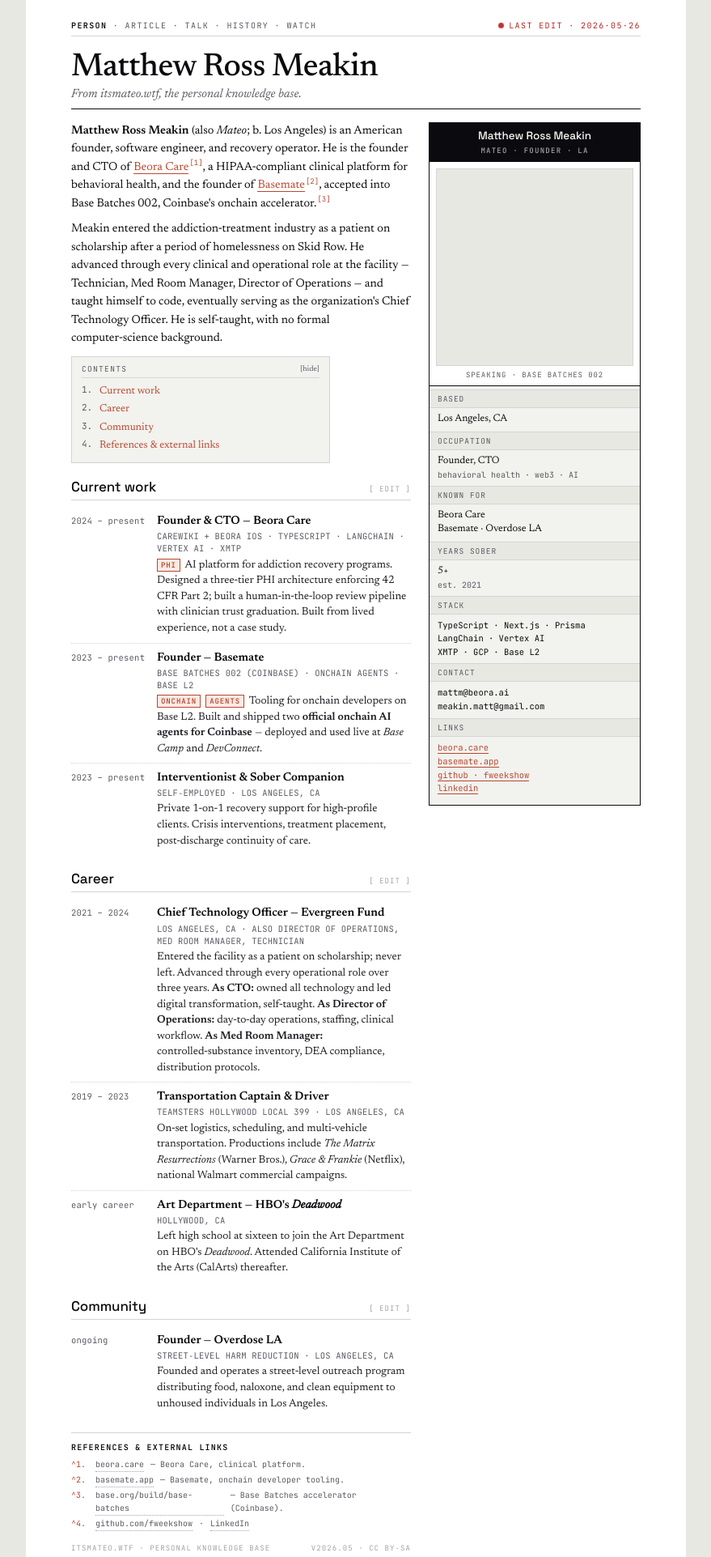
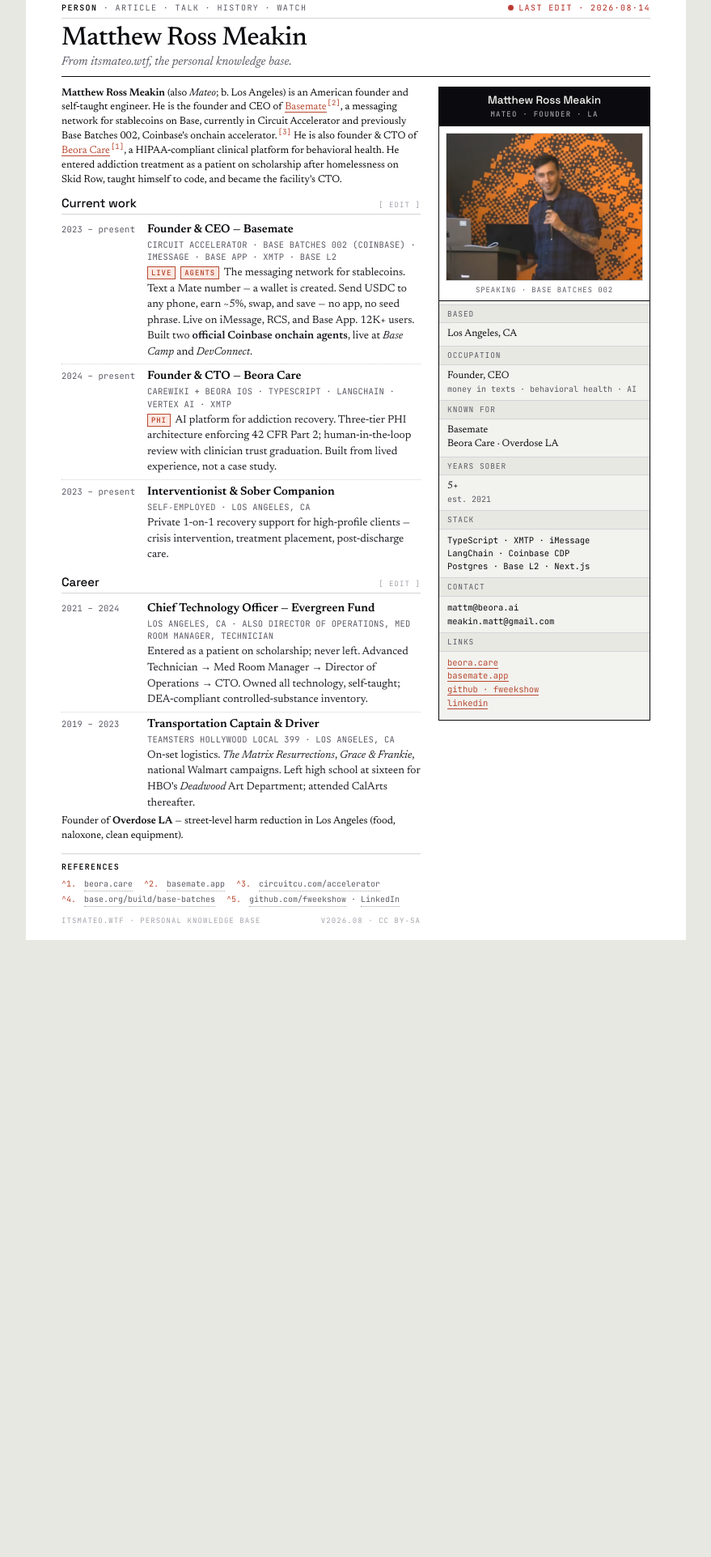
Before and after one commit to fweekshow/itsmateo, a website: page resume.html in a window 1280 px wide. Shown: the part 19-1942 px from the top of the page at 81% size, without its empty margins (200-1079 px from the left). After the commit the page ends 1180 px from the top, so only its background shows below. Drawn offline with Linux system fonts and the light colour scheme.

Commit message:
Update Basemate as the lead company and unclip chat buttons.
Rewrite the wiki around the live product and Circuit Accelerator, put Basemate above Beora, and keep the modal footer from cutting off reply chips.

Co-authored-by: Cursor <cursoragent@cursor.com>

```diff
--- a/resume.html
+++ b/resume.html
@@ -46,7 +46,7 @@ html, body {
   min-height: 1056px;
   margin: 0 auto;
   background: var(--paper);
-  padding: 44px 56px 44px;
+  padding: 22px 44px 18px;
   position: relative;
 }
 
@@ -62,7 +62,7 @@ html, body {
   color: var(--ink-3);
   padding-bottom: 6px;
   border-bottom: 1px solid var(--ink-5);
-  margin-bottom: 18px;
+  margin-bottom: 8px;
 }
 .chrome .ns { color: var(--ink); font-weight: 600; }
 .chrome .live { display: inline-flex; align-items: center; gap: 6px; color: var(--signal-crit); }
@@ -82,7 +82,7 @@ html, body {
 .title-block h1 {
   font-family: var(--font-wiki);
   font-weight: 500;
-  font-size: 40px;
+  font-size: 32px;
   line-height: 1.05;
   letter-spacing: -0.015em;
   color: var(--ink);
@@ -105,12 +105,12 @@ html, body {
   display: grid;
   grid-template-columns: 1fr 262px;
   gap: 22px;
-  margin-top: 16px;
+  margin-top: 12px;
 }
 
 /* Article */
-article { font-size: 14.5px; line-height: 1.55; color: var(--ink); }
-article p { margin-bottom: 9px; }
+article { font-size: 12.75px; line-height: 1.4; color: var(--ink); }
+article p { margin-bottom: 6px; }
 article p .lede {
   font-weight: 600;
 }
@@ -133,11 +133,11 @@ sup.fn {
 article h2 {
   font-family: var(--font-display);
   font-weight: 500;
-  font-size: 17px;
+  font-size: 15px;
   letter-spacing: -0.005em;
   border-bottom: 1px solid var(--ink-5);
   padding-bottom: 3px;
-  margin: 16px 0 8px;
+  margin: 8px 0 4px;
   color: var(--ink);
   display: flex;
   justify-content: space-between;
@@ -199,7 +199,7 @@ article h2 .edit {
   display: grid;
   grid-template-columns: 92px 1fr;
   gap: 14px;
-  padding: 7px 0;
+  padding: 4px 0;
   border-bottom: 1px dotted var(--ink-5);
 }
 .role:last-child { border-bottom: none; }
@@ -275,10 +275,10 @@ article h2 .edit {
 }
 .infobox .photo {
   width: 100%;
-  aspect-ratio: 1 / 1;
+  aspect-ratio: 4 / 3;
   background: var(--bone-3);
   border: 1px solid var(--ink-5);
-  background-image: url("assets/mateo-1.avif");
+  background-image: url("assets/mateo-1.jpg");
   background-size: cover;
   background-position: 50% 25%;
 }
@@ -342,8 +342,8 @@ article h2 .edit {
 
 /* Footer — references */
 .refs {
-  margin-top: 18px;
-  padding-top: 10px;
+  margin-top: 12px;
+  padding-top: 8px;
   border-top: 1px solid var(--ink-5);
   font-family: var(--font-mono);
   font-size: 10px;
@@ -357,11 +357,11 @@ article h2 .edit {
   color: var(--ink);
   margin-bottom: 4px;
 }
-.refs ol { list-style: none; counter-reset: r; }
+.refs ol { list-style: none; counter-reset: r; display: flex; flex-wrap: wrap; gap: 0 14px; }
 .refs li {
   counter-increment: r;
   display: flex;
-  gap: 8px;
+  gap: 6px;
   padding: 1px 0;
 }
 .refs li::before {
@@ -373,7 +373,7 @@ article h2 .edit {
 
 /* Hatfoot — page footer with edit-style metadata */
 .hatfoot {
-  margin-top: 14px;
+  margin-top: 10px;
   display: flex;
   justify-content: space-between;
   font-family: var(--font-mono);
@@ -390,8 +390,9 @@ article h2 .edit {
 }
 
 @media print {
-  html, body { background: white; }
-  .page { box-shadow: none; padding: 32px 44px; min-height: auto; }
+  html, body { background: white; width: 100%; margin: 0; padding: 0; }
+  html { zoom: 0.88; }
+  .page { width: 100%; box-shadow: none; padding: 0.32in 0.48in 0.22in; min-height: auto; }
   @page { size: letter; margin: 0; }
 }
 </style>
@@ -402,7 +403,7 @@ article h2 .edit {
 
   <div class="chrome">
     <div><span class="ns">PERSON</span> · article · talk · history · watch</div>
-    <div class="live"><span class="dot"></span> last edit · 2026·05·26</div>
+    <div class="live"><span class="dot"></span> last edit · 2026·08·14</div>
   </div>
 
   <div class="title-block">
@@ -416,24 +417,23 @@ article h2 .edit {
     <article>
 
       <p>
-        <span class="lede">Matthew Ross Meakin</span> (also <em>Mateo</em>; b. Los Angeles) is an American founder, software engineer, and recovery operator. He is the founder and CTO of <a href="https://beora.care">Beora Care</a><sup class="fn">[1]</sup>, a HIPAA‑compliant clinical platform for behavioral health, and the founder of <a href="https://basemate.app">Basemate</a><sup class="fn">[2]</sup>, accepted into Base Batches 002, Coinbase's onchain accelerator.<sup class="fn">[3]</sup>
+        <span class="lede">Matthew Ross Meakin</span> (also <em>Mateo</em>; b. Los Angeles) is an American founder and self‑taught engineer. He is the founder and CEO of <a href="https://basemate.app">Basemate</a><sup class="fn">[2]</sup>, a messaging network for stablecoins on Base, currently in Circuit Accelerator and previously Base Batches 002, Coinbase's onchain accelerator.<sup class="fn">[3]</sup> He is also founder &amp; CTO of <a href="https://beora.care">Beora Care</a><sup class="fn">[1]</sup>, a HIPAA‑compliant clinical platform for behavioral health. He entered addiction treatment as a patient on scholarship after homelessness on Skid Row, taught himself to code, and became the facility's CTO.
       </p>
-      <p>
-        Meakin entered the addiction‑treatment industry as a patient on scholarship after a period of homelessness on Skid Row. He advanced through every clinical and operational role at the facility — Technician, Med Room Manager, Director of Operations — and taught himself to code, eventually serving as the organization's Chief Technology Officer. He is self‑taught, with no formal computer‑science background.
-      </p>
-
-      <div class="contents">
-        <div class="ch">Contents <span style="float:right;font-family:var(--font-wiki);text-transform:none;letter-spacing:0;color:var(--ink-3);">[hide]</span></div>
-        <ol>
-          <li><a href="#now">Current work</a></li>
-          <li><a href="#career">Career</a></li>
-          <li><a href="#community">Community</a></li>
-          <li><a href="#refs">References &amp; external links</a></li>
-        </ol>
-      </div>
 
       <h2 id="now">Current work <span class="edit">[ edit ]</span></h2>
       <div class="roles">
+        <div class="role">
+          <div class="when">2023 – present</div>
+          <div class="what">
+            <div class="title">Founder &amp; CEO — Basemate</div>
+            <div class="org">Circuit Accelerator · Base Batches 002 (Coinbase) · iMessage · Base App · XMTP · Base L2</div>
+            <div class="desc">
+              <span class="tag">Live</span>
+              <span class="tag">Agents</span>
+              The messaging network for stablecoins. Text a Mate number — a wallet is created. Send USDC to any phone, earn ~5%, swap, and save — no app, no seed phrase. Live on iMessage, RCS, and Base App. 12K+ users. Built two <strong>official Coinbase onchain agents</strong>, live at <em>Base Camp</em> and <em>DevConnect</em>.
+            </div>
+          </div>
+        </div>
         <div class="role">
           <div class="when">2024 – present</div>
           <div class="what">
@@ -441,19 +441,7 @@ article h2 .edit {
             <div class="org">CareWiki + Beora iOS · TypeScript · LangChain · Vertex AI · XMTP</div>
             <div class="desc">
               <span class="tag">PHI</span>
-              AI platform for addiction recovery programs. Designed a three‑tier PHI architecture enforcing 42 CFR Part 2; built a human‑in‑the‑loop review pipeline with clinician trust graduation. Built from lived experience, not a case study.
-            </div>
-          </div>
-        </div>
-        <div class="role">
-          <div class="when">2023 – present</div>
-          <div class="what">
-            <div class="title">Founder — Basemate</div>
-            <div class="org">Base Batches 002 (Coinbase) · onchain agents · Base L2</div>
-            <div class="desc">
-              <span class="tag">Onchain</span>
-              <span class="tag">Agents</span>
-              Tooling for onchain developers on Base L2. Built and shipped two <strong>official onchain AI agents for Coinbase</strong> — deployed and used live at <em>Base Camp</em> and <em>DevConnect</em>.
+              AI platform for addiction recovery. Three‑tier PHI architecture enforcing 42 CFR Part 2; human‑in‑the‑loop review with clinician trust graduation. Built from lived experience, not a case study.
             </div>
           </div>
         </div>
@@ -462,7 +450,7 @@ article h2 .edit {
           <div class="what">
             <div class="title">Interventionist &amp; Sober Companion</div>
             <div class="org">Self‑employed · Los Angeles, CA</div>
-            <div class="desc">Private 1‑on‑1 recovery support for high‑profile clients. Crisis interventions, treatment placement, post‑discharge continuity of care.</div>
+            <div class="desc">Private 1‑on‑1 recovery support for high‑profile clients — crisis intervention, treatment placement, post‑discharge care.</div>
           </div>
         </div>
       </div>
@@ -475,10 +463,7 @@ article h2 .edit {
             <div class="title">Chief Technology Officer — Evergreen Fund</div>
             <div class="org">Los Angeles, CA · also Director of Operations, Med Room Manager, Technician</div>
             <div class="desc">
-              Entered the facility as a patient on scholarship; never left. Advanced through every operational role over three years.
-              <strong>As CTO:</strong> owned all technology and led digital transformation, self‑taught.
-              <strong>As Director of Operations:</strong> day‑to‑day operations, staffing, clinical workflow.
-              <strong>As Med Room Manager:</strong> controlled‑substance inventory, DEA compliance, distribution protocols.
+              Entered as a patient on scholarship; never left. Advanced Technician → Med Room Manager → Director of Operations → CTO. Owned all technology, self‑taught; DEA‑compliant controlled‑substance inventory.
             </div>
           </div>
         </div>
@@ -487,44 +472,29 @@ article h2 .edit {
           <div class="what">
             <div class="title">Transportation Captain &amp; Driver</div>
             <div class="org">Teamsters Hollywood Local 399 · Los Angeles, CA</div>
-            <div class="desc">On‑set logistics, scheduling, and multi‑vehicle transportation. Productions include <em>The Matrix Resurrections</em> (Warner Bros.), <em>Grace &amp; Frankie</em> (Netflix), national Walmart commercial campaigns.</div>
-          </div>
-        </div>
-        <div class="role">
-          <div class="when">early career</div>
-          <div class="what">
-            <div class="title">Art Department — HBO's <em>Deadwood</em></div>
-            <div class="org">Hollywood, CA</div>
-            <div class="desc">Left high school at sixteen to join the Art Department on HBO's <em>Deadwood</em>. Attended California Institute of the Arts (CalArts) thereafter.</div>
+            <div class="desc">On‑set logistics. <em>The Matrix Resurrections</em>, <em>Grace &amp; Frankie</em>, national Walmart campaigns. Left high school at sixteen for HBO's <em>Deadwood</em> Art Department; attended CalArts thereafter.</div>
           </div>
         </div>
       </div>
 
-      <h2 id="community">Community <span class="edit">[ edit ]</span></h2>
-      <div class="roles">
-        <div class="role">
-          <div class="when">ongoing</div>
-          <div class="what">
-            <div class="title">Founder — Overdose LA</div>
-            <div class="org">Street‑level harm reduction · Los Angeles, CA</div>
-            <div class="desc">Founded and operates a street‑level outreach program distributing food, naloxone, and clean equipment to unhoused individuals in Los Angeles.</div>
-          </div>
-        </div>
-      </div>
+      <p>
+        Founder of <strong>Overdose LA</strong> — street‑level harm reduction in Los Angeles (food, naloxone, clean equipment).
+      </p>
 
       <div class="refs" id="refs">
-        <div class="ref-head">References &amp; external links</div>
+        <div class="ref-head">References</div>
         <ol>
-          <li><a href="https://beora.care">beora.care</a> — Beora Care, clinical platform.</li>
-          <li><a href="https://basemate.app">basemate.app</a> — Basemate, onchain developer tooling.</li>
-          <li><a href="https://www.base.org/build/base-batches">base.org/build/base-batches</a> — Base Batches accelerator (Coinbase).</li>
+          <li><a href="https://beora.care">beora.care</a></li>
+          <li><a href="https://basemate.app">basemate.app</a></li>
+          <li><a href="https://www.circuitcu.com/accelerator">circuitcu.com/accelerator</a></li>
+          <li><a href="https://www.base.org/build/base-batches">base.org/build/base-batches</a></li>
           <li><a href="https://github.com/fweekshow">github.com/fweekshow</a> · <a href="https://linkedin.com/in/matthew-meakin-72592219a">LinkedIn</a></li>
         </ol>
       </div>
 
       <div class="hatfoot">
         <div>itsmateo.wtf · personal knowledge base</div>
-        <div>v2026.05 · cc by‑sa</div>
+        <div>v2026.08 · cc by‑sa</div>
       </div>
 
     </article>
@@ -544,21 +514,21 @@ article h2 .edit {
           <dd>Los Angeles, CA</dd>
           <dt>Occupation</dt>
           <dd>
-            Founder, CTO
-            <span class="small">behavioral health · web3 · AI</span>
+            Founder, CEO
+            <span class="small">money in texts · behavioral health · AI</span>
           </dd>
           <dt>Known for</dt>
           <dd>
-            Beora Care<br />
-            Basemate · Overdose LA
+            Basemate<br />
+            Beora Care · Overdose LA
           </dd>
           <dt>Years sober</dt>
           <dd>5+ <span class="small">est. 2021</span></dd>
           <dt>Stack</dt>
           <dd style="font-family:var(--font-mono);font-size:10.5px;line-height:1.55;">
-            TypeScript · Next.js · Prisma<br />
-            LangChain · Vertex AI<br />
-            XMTP · GCP · Base L2
+            TypeScript · XMTP · iMessage<br />
+            LangChain · Coinbase CDP<br />
+            Postgres · Base L2 · Next.js
           </dd>
           <dt>Contact</dt>
           <dd style="font-family:var(--font-mono);font-size:10.5px;line-height:1.6;">
--- a/server.js
+++ b/server.js
@@ -35,7 +35,7 @@ You answer questions about Mateo in his own calm, direct voice — concise (1-3
 # Current companies & roles
 
 - Founder & CTO of Beora Care (founded 2024). HIPAA-compliant AI platform for behavioral health / addiction recovery programs. Two surfaces: CareWiki (Wikipedia-styled staff dashboard for compiling, reviewing, auditing patient records) and Beora (iOS care concierge for clients and clinical assistants). Designed three-tier PHI architecture enforcing 42 CFR Part 2; built human-in-the-loop review pipeline with clinician trust graduation. Built from lived experience, not a case study. Site: beora.care.
-- Founder of Basemate (founded 2023). Tooling for onchain developers on Coinbase's Base L2 network. Accepted into Base Batches 002, Coinbase's onchain startup accelerator. Site: basemate.app. Shane Mac (Founder & CEO of XMTP) is an Advisor.
+- Founder & CEO of Basemate (founded 2023). Messaging network for stablecoins on Coinbase's Base L2. Text a local Mate number on iMessage, RCS, or WhatsApp and a wallet is created — send USDC to any phone number, no app, no seed phrase. Mission: put Base on a local cell phone in every country. Live US node on iMessage, RCS, and Base App; Apple Pay and card funding; ~5% yield on idle USDC; spot swaps in chat. 12K+ users and 64K+ messages as of August 2026. Currently in Circuit Accelerator (credit-union innovation program); previously Base Batches 002. Seed data room: basemate.app/deck. Shane Mac (Founder & CEO of XMTP) is an Advisor.
 - Interventionist & sober companion (private practice, 2023–present). Private 1-on-1 recovery support for high-profile clients. Crisis intervention, treatment-facility placement, post-discharge continuity of care.
 
 # Coinbase agents (the marquee work)
```
Also changed, not shown: index.html (+89 -60 lines), site.css (+14 -8 lines), README.md, assets/mateo-1.jpg (added), 1 other file.
